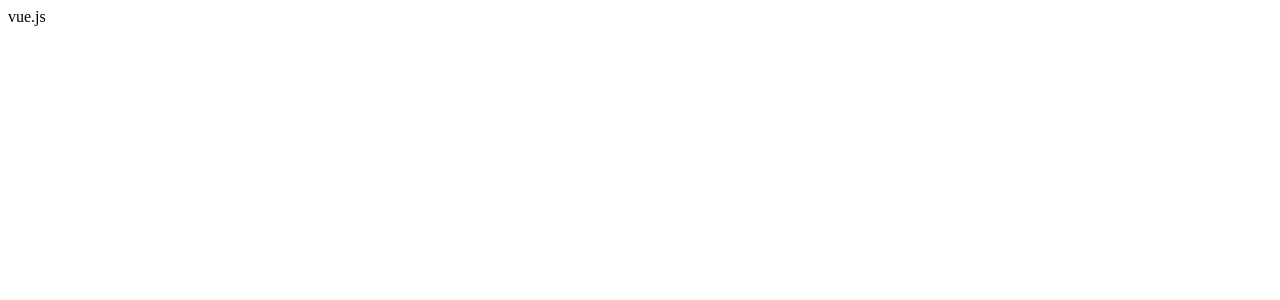
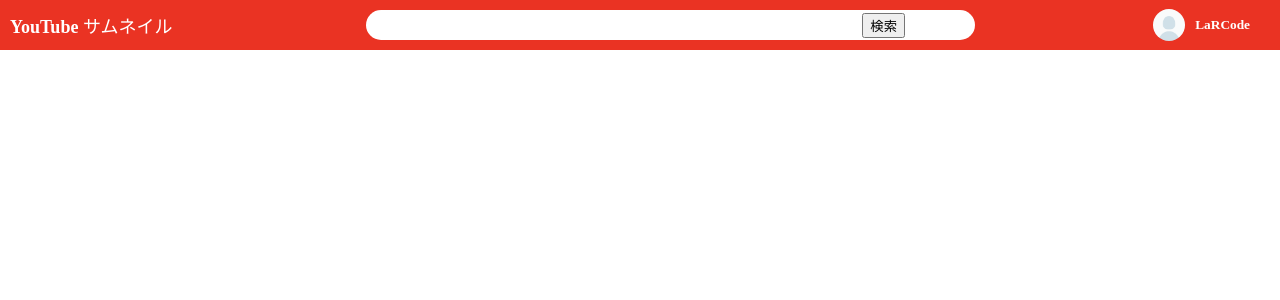
Before and after one commit to kkito0726/youtube-thumbnails-vue, a Vue app: page / in a window 1280 px wide. Shown: the top 300 px of the page. Built offline with nearby package versions, Linux system fonts and the light colour scheme.

Commit message:
query検索を実装

```diff
--- a/src/App.vue
+++ b/src/App.vue
@@ -1,10 +1,17 @@
-<template>vue.js</template>
+<template><TopBar /></template>
 
 <script>
+import TopBar from "./components/TopBar.vue";
 export default {
   name: "App",
-  components: {},
+  components: {
+    TopBar,
+  },
 };
 </script>
 
-<style></style>
+<style>
+* {
+  margin: 0;
+}
+</style>
--- /dev/null
+++ b/src/components/TopBar.vue
@@ -0,0 +1,124 @@
+<template>
+  <div className="topbarWrapper">
+    <div className="topbarLeft">
+      <span className="topbarTitle">YouTube サムネイル</span>
+    </div>
+    <div className="topbarBar">
+      <Search className="topbarIcon" />
+      <input v-model="q" type="text" className="topbarInput" />
+      <button
+        @click="handleSearch"
+        className="topbarButton"
+        placeholder="検索ワードを入力"
+      >
+        検索
+      </button>
+    </div>
+    <div className="topbarBarRight">
+      <div className="topbarIcons">
+        <img src="/assets/person/noAvatar.png" alt="" className="topbarImg" />
+        <span className="userName">LaRCode</span>
+      </div>
+    </div>
+  </div>
+</template>
+
+<script>
+import { Search } from "@mui/icons-material";
+export default {
+  name: "TopBar",
+  components: {
+    Search,
+  },
+  data() {
+    return {
+      q: "",
+      searchDataArray: [],
+    };
+  },
+  methods: {
+    async handleSearch() {
+      console.log(this.q);
+      const res = await fetch(`http://localhost:8080/api/search/${this.q}`);
+      this.searchDataArray = await res.json();
+      console.log(this.searchDataArray);
+    },
+  },
+};
+</script>
+
+<style>
+.topbarTitle {
+  color: white;
+  font-size: 18px;
+  font-weight: 550;
+  margin-left: 10px;
+}
+
+.topbarWrapper {
+  background-color: rgb(234, 51, 35);
+  height: 50px;
+  width: 100%;
+  display: flex;
+  align-items: center;
+  position: sticky;
+  top: 0;
+  z-index: 100;
+}
+
+.topbarBar {
+  width: 100%;
+  height: 30px;
+  background-color: white;
+  border-radius: 25px;
+  display: flex;
+  align-items: center;
+  flex: 5;
+}
+
+.topbarIcon {
+  margin-left: 10px;
+  color: grey;
+}
+
+.topbarInput {
+  margin-left: 5px;
+  border: none;
+  width: 80%;
+}
+
+.topbarInput:focus {
+  outline: none;
+}
+
+.topbarLeft {
+  flex: 3;
+  cursor: pointer;
+}
+
+.topbarBarRight {
+  flex: 2.5;
+}
+
+.topbarIcons {
+  display: flex;
+  align-items: center;
+  justify-content: end;
+  cursor: pointer;
+}
+
+.topbarImg {
+  width: 32px;
+  height: 32px;
+  border-radius: 50px;
+  cursor: pointer;
+  object-fit: cover;
+}
+.userName {
+  font-weight: 550;
+  font-size: smaller;
+  color: white;
+  margin-left: 10px;
+  margin-right: 30px;
+}
+</style>
```
Also changed, not shown: public/assets/person/noAvatar.png (added).
